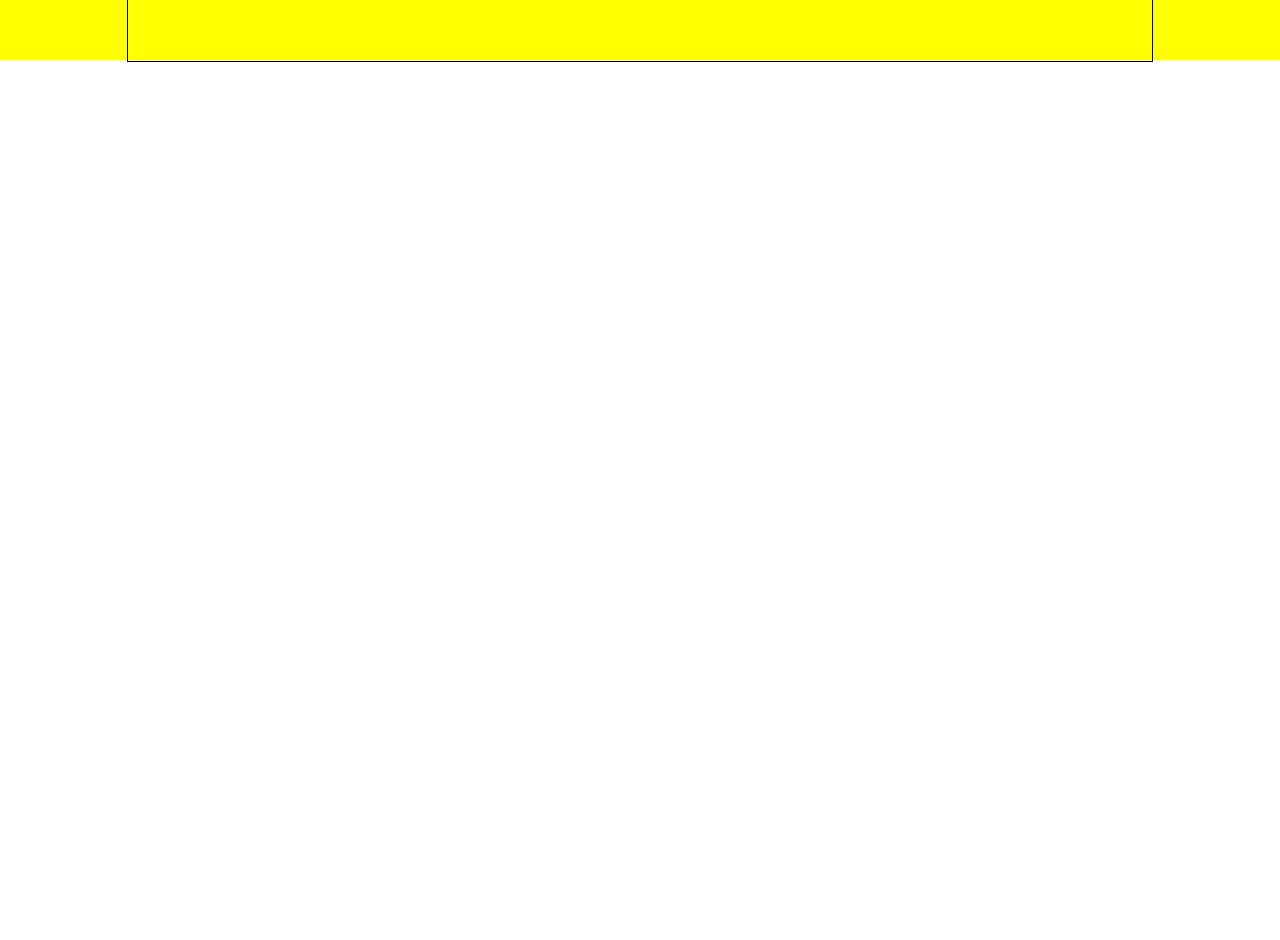
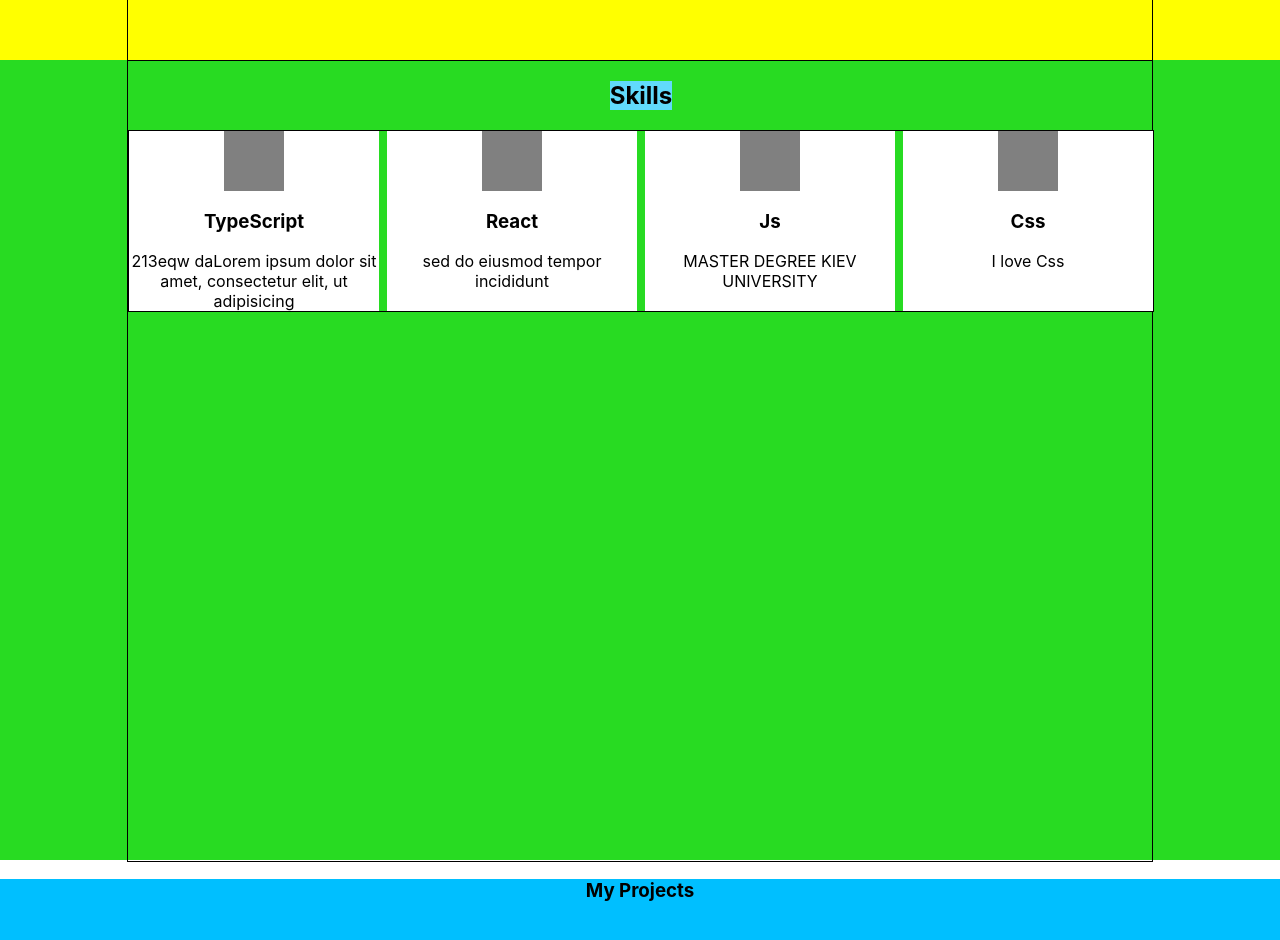
Before and after one commit to wavewavewavewave/portfolio, a React (Create React App) app: page / in a window 1280 px wide. Shown: the part 820-1760 px from the top of the page. Before the commit the page ends 882 px from the top, so only its background shows below. Built offline with nearby package versions, Linux system fonts and the light colour scheme.

Commit message:
My Projects block

```diff
--- a/src/App.js
+++ b/src/App.js
@@ -2,12 +2,16 @@ import React from 'react';
 import './App.css';
 import Header from "./header/Header";
 import Main from "./main/Main";
+import Skills from "./skills/Skills";
+import MyProjects from "./myProjects/MyProjects";
 
 function App() {
     return (
         <div className="App">
             <Header/>
             <Main/>
+            <Skills />
+            <MyProjects/>
         </div>
     );
 }
--- /dev/null
+++ b/src/common/styles/Container.module.css
@@ -0,0 +1,10 @@
+.container{
+    border: 1px solid;
+    height: 100%;
+    width: 80%;
+    margin: 0 auto;
+    display: flex;
+    align-items: center;
+    justify-content: space-between;
+    flex-wrap: wrap;
+}
--- a/src/main/Main.js
+++ b/src/main/Main.js
@@ -1,10 +1,11 @@
 import React from 'react';
 import s from './Main.module.css';
+import styleContainer from './../common/styles/Container.module.css'
 
 function Main() {
     return (
         <div className={s.mainBlock}>
-            <div className={s.container}>
+            <div className={styleContainer.container}>
                 <div className={s.text}>
                     <h1>- I`m Nikita Shkrabov.</h1>
                     <span>Front-end Developer</span>
--- a/src/main/Main.module.css
+++ b/src/main/Main.module.css
@@ -1,14 +1,6 @@
 .mainBlock{
     height: 100vh;
     background-color: yellow;
-}
-.container{
-    border: 1px solid;
-    height: 100%;
-    width: 80%;
-    margin: 0 auto;
-    display: flex;
-    align-items: center;
 }
 .text{
     width: 300px;
--- /dev/null
+++ b/src/myProjects/MyProjects.js
@@ -0,0 +1,14 @@
+import React from 'react';
+import s from './MyProjects.module.css';
+
+
+function MyProjects(props) {
+    return (
+        <div className={s.projectsBlock}>
+            <div></div>
+            <h3>My Projects</h3>
+        </div>
+    );
+}
+
+export default MyProjects;
--- /dev/null
+++ b/src/myProjects/MyProjects.module.css
@@ -0,0 +1,4 @@
+.projectsBlock {
+    height: 100vh;
+    background-color: deepskyblue;
+}
--- /dev/null
+++ b/src/myProjects/projects/Project.module.css
@@ -0,0 +1,3 @@
+.project{
+
+}
--- /dev/null
+++ b/src/skills/Skills.js
@@ -0,0 +1,22 @@
+import React from 'react';
+import s from './Skills.module.css'
+import styleContainer from './../common/styles/Container.module.css'
+import Skill from "./skill/Skill";
+
+function Skills() {
+    return (
+        <div className={s.skillsBlock}>
+            <div className={` ${styleContainer.container} ${s.skillsContainer} `}>
+                <h2 className={s.title}>Skills</h2>
+                <div className={s.skills}>
+                    <Skill title={'TypeScript'} discription={'213eqw da' +'Lorem ipsum dolor sit amet, consectetur elit,  ut adipisicing'}/>
+                    <Skill title={'React'} discription={'sed do eiusmod tempor incididunt'}/>
+                    <Skill title={'Js'} discription={'MASTER DEGREE KIEV UNIVERSITY'}/>
+                    <Skill title={'Css'} discription={'I love Css'}/>
+                </div>
+            </div>
+        </div>
+    );
+}
+
+export default Skills;
--- /dev/null
+++ b/src/skills/Skills.module.css
@@ -0,0 +1,22 @@
+.skillsBlock {
+    height: 100vh;
+    background-color: #28db22;
+}
+
+.skillsContainer {
+    flex-direction: column;
+    justify-content: flex-start;
+
+}
+
+.title {
+    background-color: #61dafb;
+}
+
+.skills {
+    border: 1px solid;
+    width: 100%;
+    display: flex;
+    justify-content: space-between;
+    flex-wrap: wrap;
+}
--- /dev/null
+++ b/src/skills/skill/Skill.js
@@ -0,0 +1,17 @@
+import React from 'react';
+import s from './Skill.module.css';
+
+
+function Skill(props) {
+    return (
+        <div className={s.skill}>
+            <div className={s.icon}></div>
+            <h3>{props.title}</h3>
+            <span className={s.discription}>
+                {props.discription}
+            </span>
+        </div>
+    );
+}
+
+export default Skill;
--- /dev/null
+++ b/src/skills/skill/Skill.module.css
@@ -0,0 +1,18 @@
+.skill {
+    width: 250px;
+    background-color: white;
+    display: flex;
+    flex-direction: column;
+    align-items: center;
+    text-align: center;
+}
+
+.icon {
+    height: 60px;
+    width: 60px;
+    background-color: gray;
+}
+
+.discription {
+
+}
```
Also changed, not shown: src/myProjects/projects/Project.js (added, +15 -0 lines).
